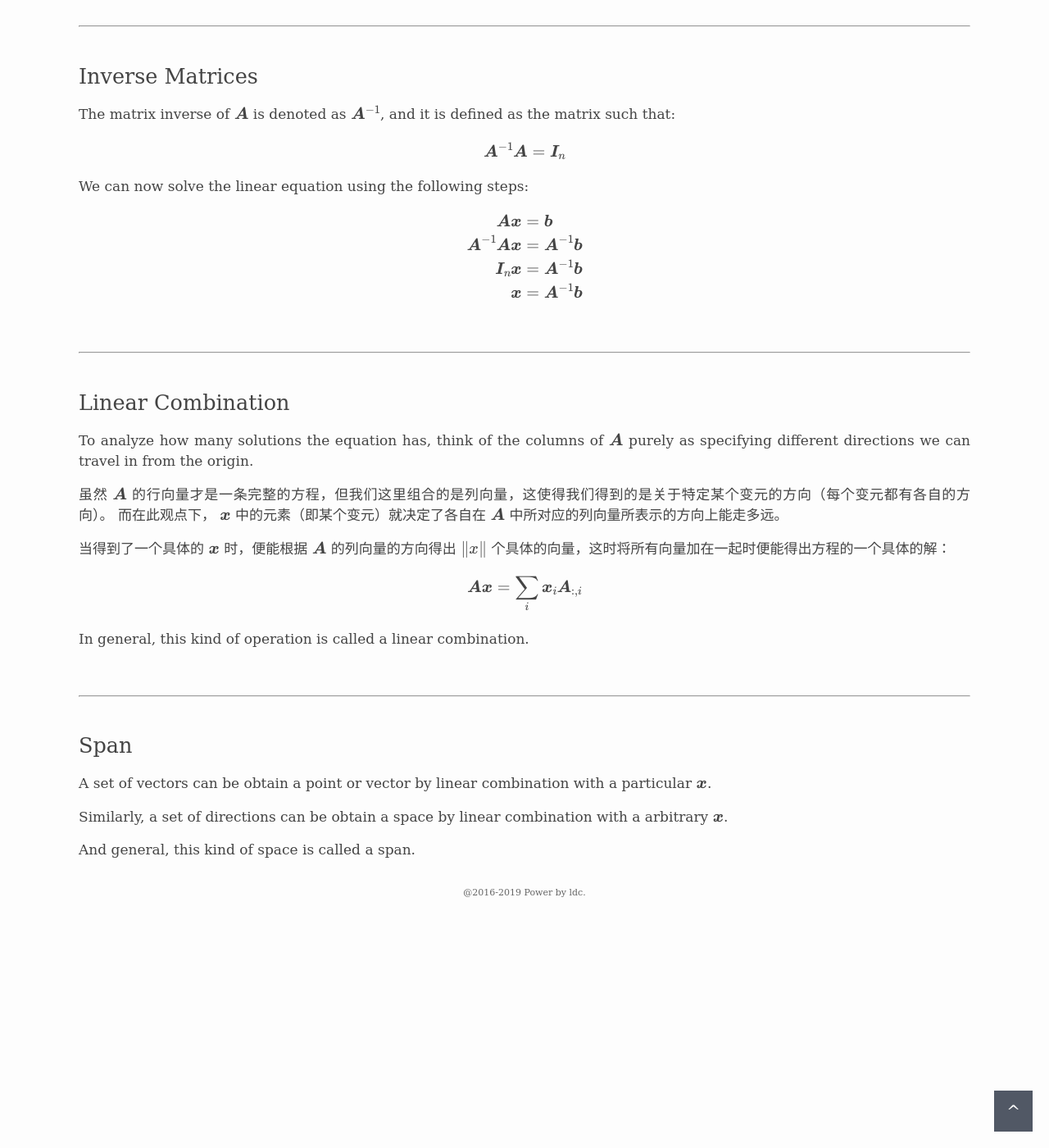
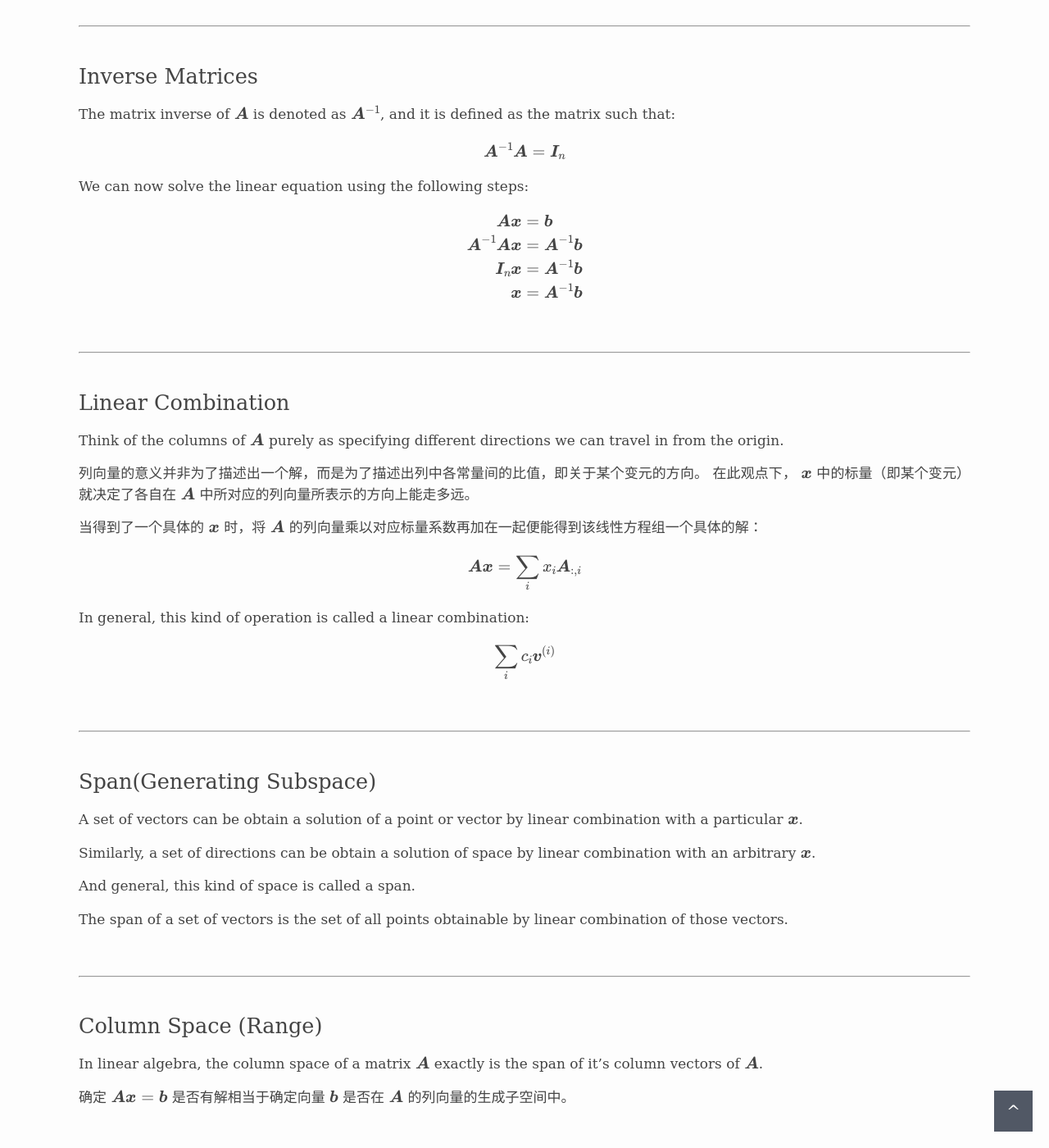
Before and after one commit to ldcc/ldcc.github.io, a Jekyll site: the page built from _posts/2019-04-18-la-notes.md, in a window 1280 px wide and 1400 px high, scrolled down 2471 px. Shown: the whole window at 82% size. Built offline with Jekyll 4.4.1, drawn with Linux system fonts in a browser that asks for light colours; formulas are drawn with MathJax 3; some of the changed text lies outside the part shown.

Commit message:
update post

```diff
--- a/_posts/2019-04-18-la-notes.md
+++ b/_posts/2019-04-18-la-notes.md
@@ -23,7 +23,7 @@
 [Norm]: https://en.wikipedia.org/wiki/Norm_(mathematics)
 [Scalar]: https://en.wikipedia.org/wiki/Scalar_(mathematics)
 
-## Unit-Vector
+## Unit Vector
 
 The normalized vector $$\u{u}$$ of a non-zero vector $$\v{u}$$ is the unit vector in the direction of vector $$\v{u}$$,
 
@@ -64,23 +64,23 @@
 
 {% include brline %}
 
-## Dot-Product
+## Dot Product
 
 在计算点积时，被乘数和乘数分别代表着不同的数学意义，前者代表了整个线性方程组中的常数，后者代表了同一组线性方程中的所有变元。
 
 {% include brline %}
 
-## Linear-Equations
+## Linear Equations
 
 Write down a system of linear equations:
 
 $$
-\t{A}\t{x} = \t{b}
+\t{Ax} = \t{b}
 $$
 
-$$\t{A}$$ 代表了方程组中的常数，$$\t{x}$$ 代表了方程组中的变元，另一侧的 $$\t{b}$$ 是各组常数（行）与各组变元（列）之间的线性组合，是该线性方程组的解。
+$$\t{A}$$ 代表了方程组中的常数，$$\t{x}$$ 代表了方程组中的变元，另一侧的 $$\t{b}$$ 是各组常数与变元之间的线性组合，是该线性方程组的解。
 
-For this equation $$\t{A}\t{x} = \t{b}$$, it is possible to have exactly one solution for every value of $$\t{b}$$. \\
+For this equation $$\t{Ax} = \t{b}$$, it is possible to have exactly one solution for every value of $$\t{b}$$. \\
 And it is also possible to have no solutions or in infinitely many solutions for some values of $$\t{b}$$. \\
 But it is not possible to have more than one but less than infinitely many solutions for a particular $$\t{b}$$.
 
@@ -147,8 +147,8 @@
 
 $$
 \begin{split}
-\t{A} \t{x}            & = \t{b} \\
-\t{A}^{-1} \t{A} \t{x} & = \t{A}^{-1} \t{b} \\
+\t{Ax}                 & = \t{b}            \\
+\t{A}^{-1} \t{Ax} & = \t{A}^{-1} \t{b} \\
 \t{I}_n \t{x}          & = \t{A}^{-1} \t{b} \\
 \t{x}                  & = \t{A}^{-1} \t{b} \\
 \end{split}
@@ -158,25 +158,67 @@
 
 ## Linear Combination
 
-To analyze how many solutions the equation has, think of the columns of $$\t{A}$$ purely as specifying different directions we can travel in from the origin.
+Think of the columns of $$\t{A}$$ purely as specifying different directions we can travel in from the origin.
 
-虽然 $$\t{A}$$ 的行向量才是一条完整的方程，但我们这里组合的是列向量，这使得我们得到的是关于特定某个变元的方向（每个变元都有各自的方向）。
-而在此观点下， $$\t{x}$$ 中的元素（即某个变元）就决定了各自在 $$\t{A}$$ 中所对应的列向量所表示的方向上能走多远。
+列向量的意义并非为了描述出一个解，而是为了描述出列中各常量间的比值，即关于某个变元的方向。
+在此观点下， $$\t{x}$$ 中的标量（即某个变元）就决定了各自在 $$\t{A}$$ 中所对应的列向量所表示的方向上能走多远。
 
-当得到了一个具体的 $$\t{x}$$ 时，便能根据 $$\t{A}$$ 的列向量的方向得出 $$\norm{x}$$ 个具体的向量，这时将所有向量加在一起时便能得出方程的一个具体的解：
+当得到了一个具体的 $$\t{x}$$ 时，将 $$\t{A}$$ 的列向量乘以对应标量系数再加在一起便能得到该线性方程组一个具体的解：
 
 $$
-\t{A} \t{x} = \sum_{i} \t{x}_i \t{A}_{:,i}
+\t{Ax} = \sum_{i} x_i \t{A}_{:,i}
 $$
 
-In general, this kind of operation is called a linear combination.
+In general, this kind of operation is called a linear combination:
+
+$$
+\sum_{i} c_i \t{v}^{(i)}
+$$
 
 {% include brline %}
 
-## Span
+## Span(Generating Subspace)
 
-A set of vectors can be obtain a point or vector by linear combination with a particular $$\t{x}$$.
+A set of vectors can be obtain a solution of a point or vector by linear combination with a particular $$\t{x}$$.
 
-Similarly, a set of directions can be obtain a space by linear combination with a arbitrary $$\t{x}$$.
+Similarly, a set of directions can be obtain a solution of space by linear combination with an arbitrary $$\t{x}$$.
 
 And general, this kind of space is called a span.
+
+The span of a set of vectors is the set of all points obtainable by linear combination of those vectors.
+
+{% include brline %}
+
+## Column Space (Range)
+
+In linear algebra, the column space of a matrix $$\t{A}$$ exactly is the span of it's column vectors of $$\t{A}$$.
+
+确定 $$\t{Ax} = \t{b} $$ 是否有解相当于确定向量 $$\t{b}$$ 是否在 $$\t{A}$$ 的列向量的生成子空间中。
+
+{% include brline %}
+
+## Linear Dependence
+
+在讨论线性组合时，矩阵 $$\t{A}$$ 的列向量通常被描述成一个方向，那么当 $$\t{A}$$ 中出现两个方向完全相同的列向量时，它们的线性组合又如何呢？
+在一个方向上走了一段路后再往同一个方向上继续走，所走过的空间毫无疑问是一条直线。
+
+如果一组向量中某些向量的线性组合可以表示成另一个向量，那么这个向量对这组向量而言便是冗余的，因为这个向量不会增加这组向量的生成子空间。
+
+正式地说，这种冗余被称为线性相关；相反的，如果一组向量的任意向量进行线性组合都不能表示成其他向量时，这组向量称为线性无关。
+
+{% include brline %}
+
+## Norm
+
+Formally, the $$L^p$$ normis given by:
+
+$$
+\norm{\t{x}}_p = \left( \sum_i |x_i|^p \right)^{\frac{1}{p}},
+\qquad \ p \in \mathbb{R}, \ p \ge 1
+$$
+
+
+
+
+(?<=[a-zA-Z])\} ?+\\t\{
+{:.hide}
```
Also changed, not shown: other parts of _posts/2019-04-18-la-notes.md (+2 -2 lines).
